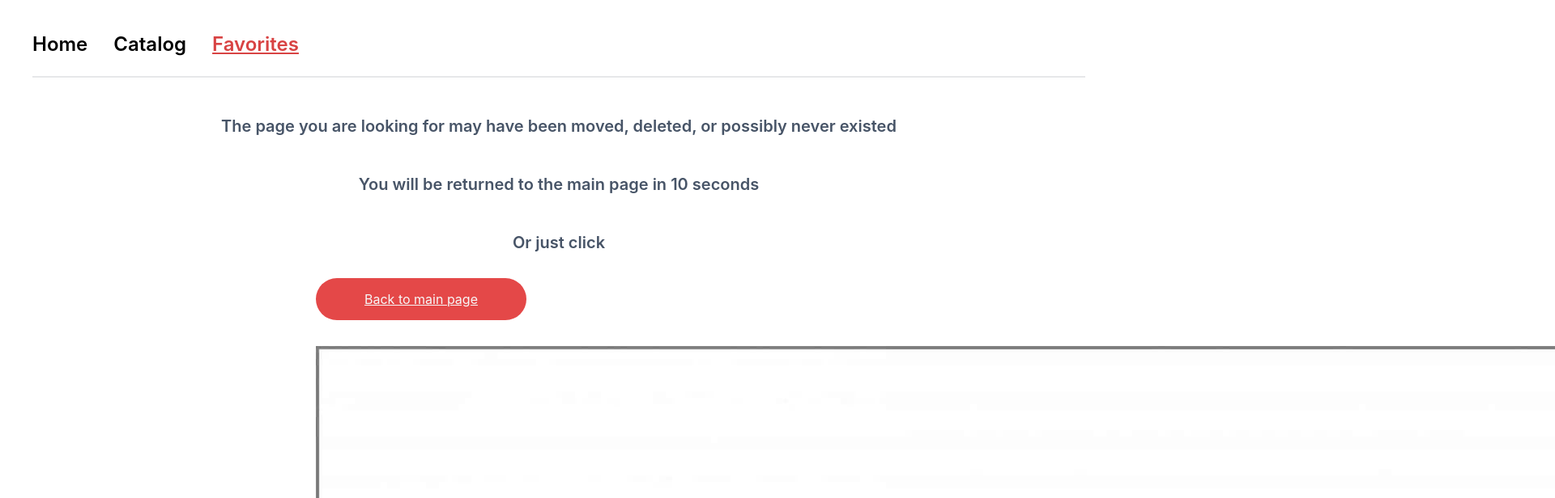
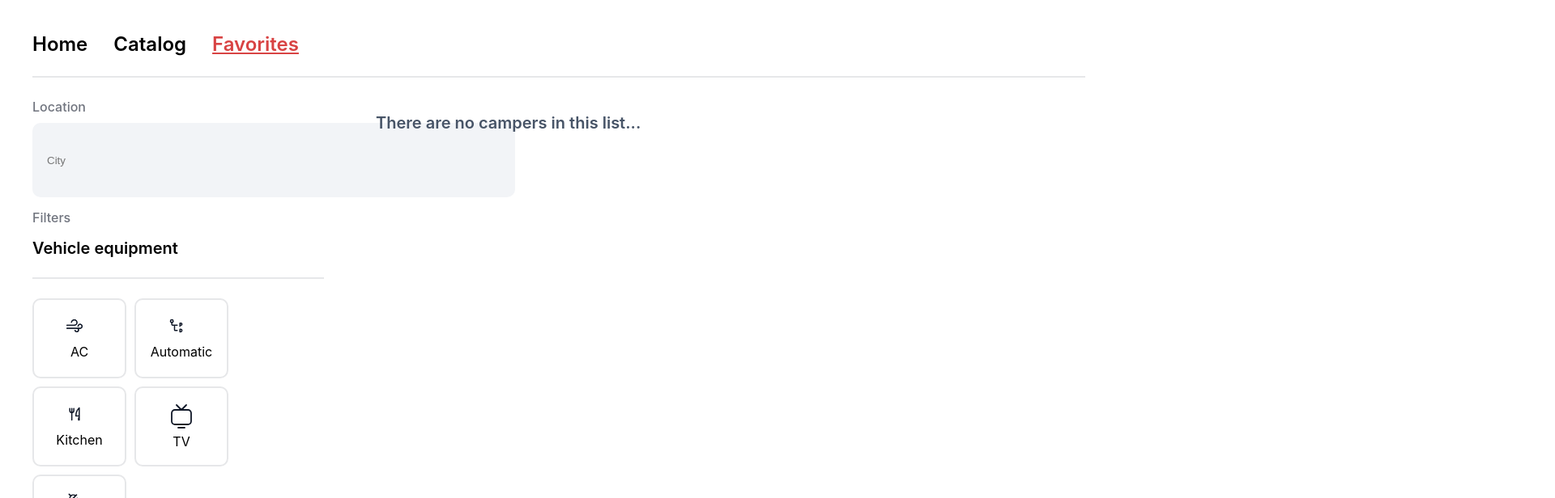
Before and after one commit to serg444s/Advert-App-Camper, a React (Create React App) app: page /Advert-App-Camper/favorites in a window 1280 px wide. Shown: the top 616 px of the page at 81% size, 1920 px wide, since content can reach past the window. Built offline with nearby package versions, Linux system fonts and the light colour scheme.

Commit message:
Favorites

```diff
--- a/package.json
+++ b/package.json
@@ -10,13 +10,16 @@
     "@testing-library/user-event": "^13.5.0",
     "axios": "^1.7.4",
     "clsx": "^2.1.1",
+    "formik": "^2.4.6",
     "react": "^18.1.0",
     "react-dom": "^18.1.0",
     "react-loader-spinner": "^6.1.6",
+    "react-modal": "^3.16.1",
     "react-redux": "^9.1.2",
     "react-router-dom": "^6.26.1",
     "react-scripts": "5.0.1",
-    "web-vitals": "^2.1.3"
+    "web-vitals": "^2.1.3",
+    "yup": "^1.4.0"
   },
   "scripts": {
     "start": "react-scripts start",
--- a/src/components/App/App.jsx
+++ b/src/components/App/App.jsx
@@ -10,7 +10,7 @@ import { selectPage } from "../../redux/selectors.js";
 
 const HomePage = lazy(() => import("../../pages/HomePage/HomePage.jsx"));
 // const Catalog = lazy(() => import("../../pages/Catalog/Catalog.jsx"));
-// const Favorites = lazy(() => import("../../pages/Favorites/Favorites.jsx"));
+const Favorites = lazy(() => import("../../pages/Favorites/Favorites.jsx"));
 
 function App() {
 
@@ -34,7 +34,7 @@ function App() {
         <Routes>
           <Route path="/" element={<HomePage />} />
           {/* <Route path="/catalog" element={<Catalog />} /> */}
-          {/* <Route path="/favorites" element={<Favorites />}/> */}
+          <Route path="/favorites" element={<Favorites />}/>
           <Route path="*" element={<NotFoundPage />} />
         </Routes>
       </Suspense>
```
Also changed, not shown: 1 other file (tests, documents, lock files or other folders).
